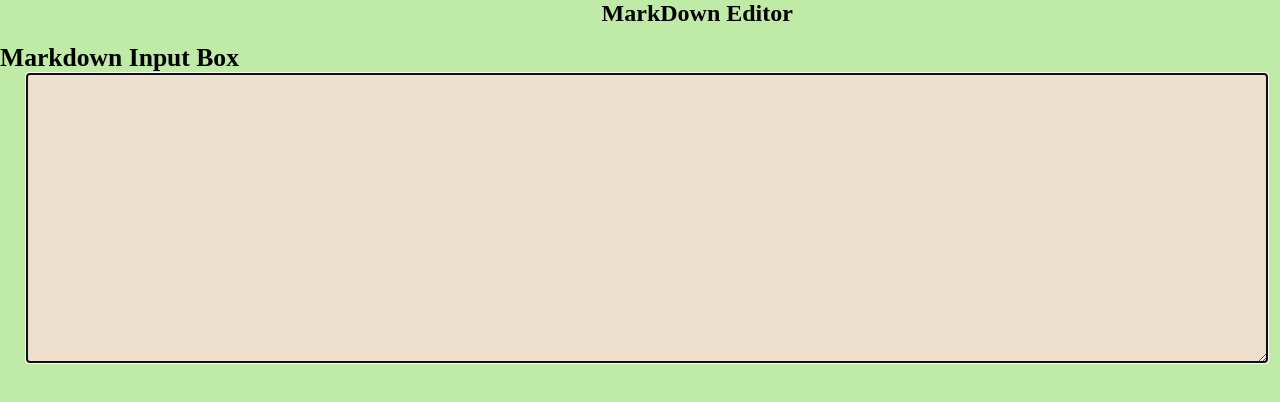
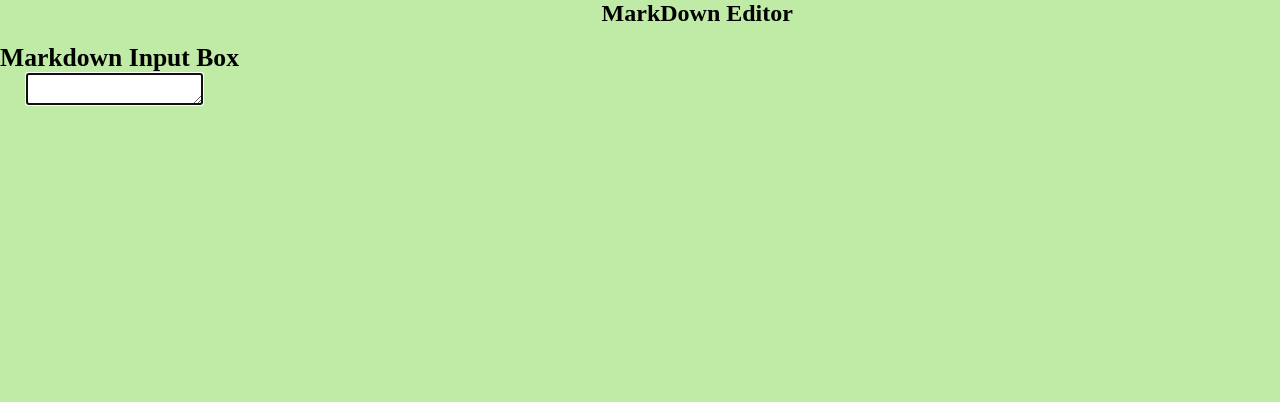
Before and after one commit to SanS1112/mkdown, a React (Vite) app in the folder frontend/: page / in a window 1280 px wide. Shown: the top 402 px of the page. Built offline with nearby package versions, Linux system fonts and the light colour scheme; no server answers.

Commit message:
Update index.css
Modified the styling

```diff
--- a/frontend/src/index.css
+++ b/frontend/src/index.css
@@ -31,10 +31,11 @@ h2{
 
 
 }
-.text1{
+.textbox{
   font-size: 2vw;
-  padding-left:1%;
-  padding-right:1%;
+  padding-left:5px;
+  padding-right:5px;
+  padding-top:5px;
   width: 100%;
   height: 100%;
   background-color:rgb(236, 223, 204) ;
```
